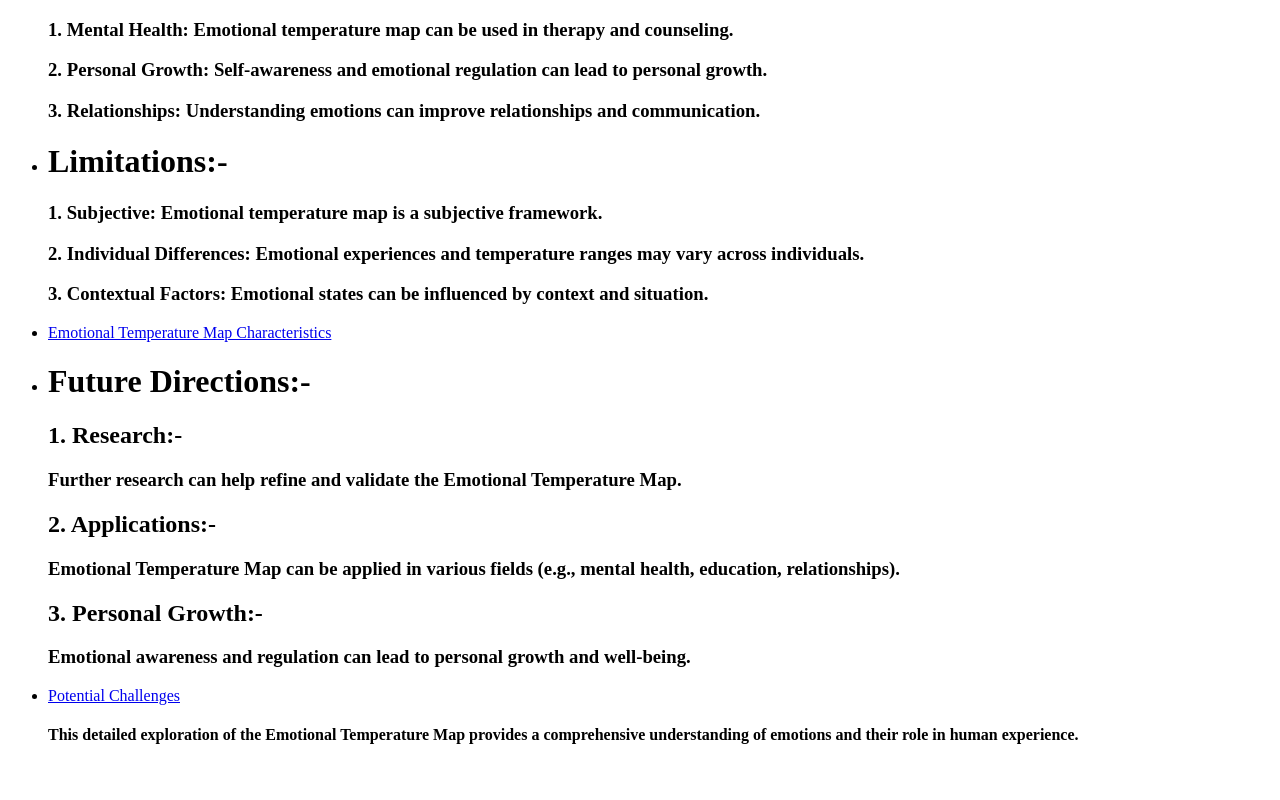
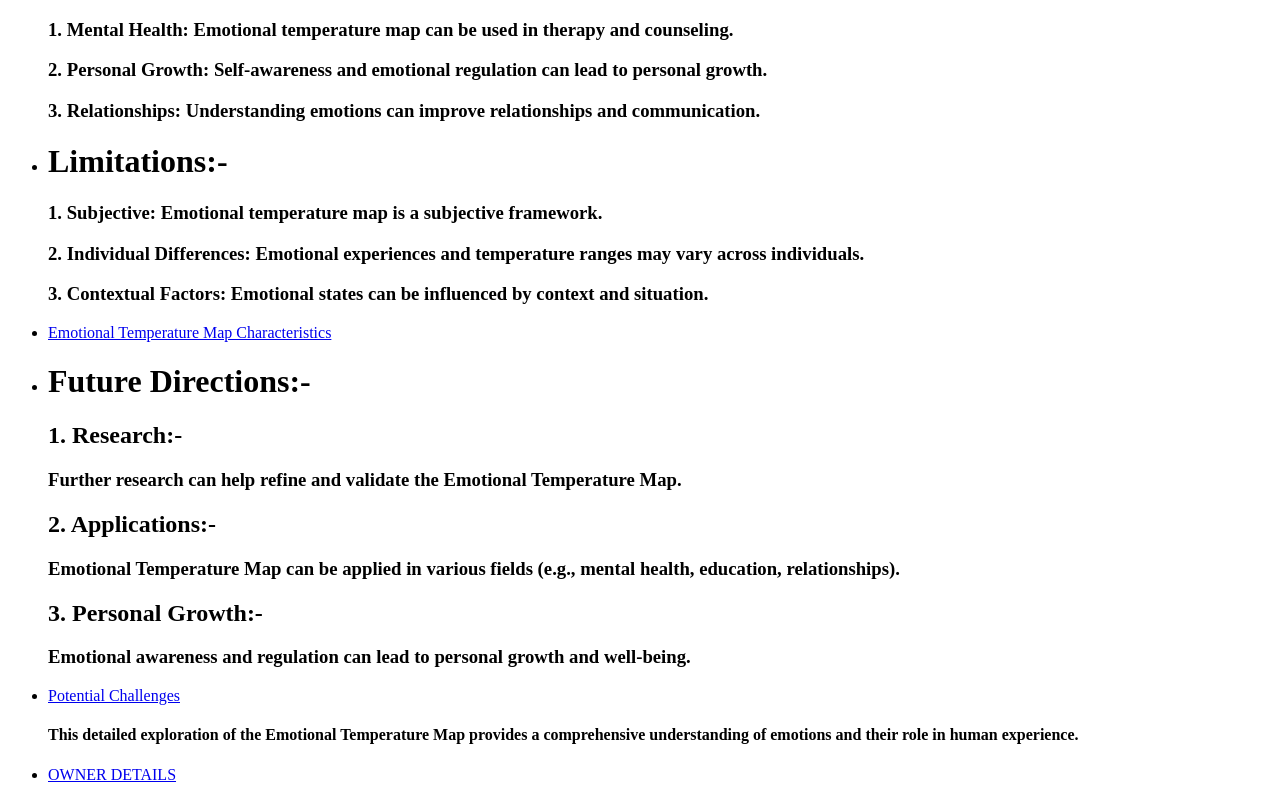
Before and after one commit to muhammadhazik/Emotional-Temperature-Map-, a plain HTML site: page index.html in a window 1280 px wide. Shown: the part 1224-2024 px from the top of the page. Before the commit the page ends 1990 px from the top, so only its background shows below. Drawn offline with Linux system fonts and the light colour scheme.

Commit message:
Update index.html
my name is muhammad hazik this is my second website first website is a about air pollution and second website about EMOTIONAL TEMPERATURE MAP read this website and enjoy

```diff
--- a/index.html
+++ b/index.html
@@ -146,6 +146,7 @@
 <ul>
 <li><a href="potential challenges.html">Potential Challenges</a></li>
 <h4>This detailed exploration of the Emotional Temperature Map provides a comprehensive understanding of emotions and their role in human experience.</h4>
+ <li><a href="owner details.html">OWNER DETAILS</a></li>
 </ul>
 </body>
 </html>
```
